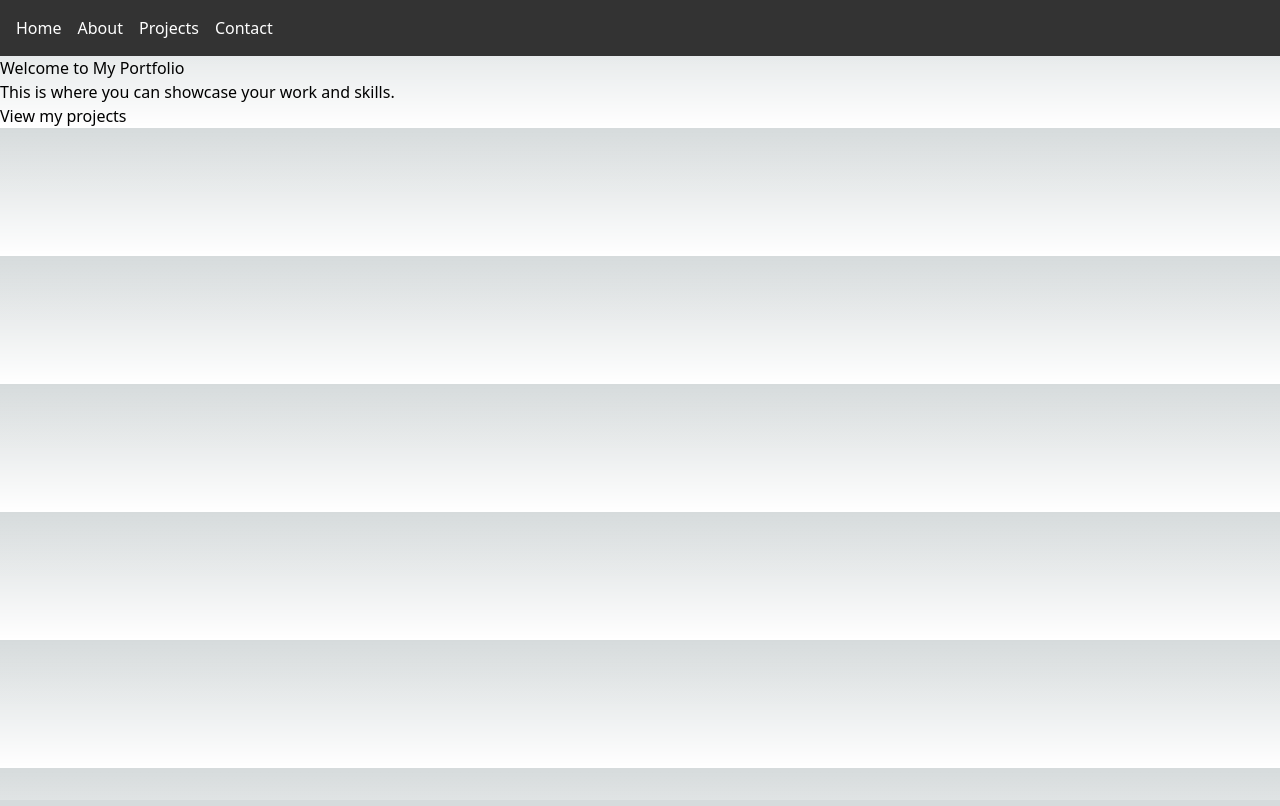
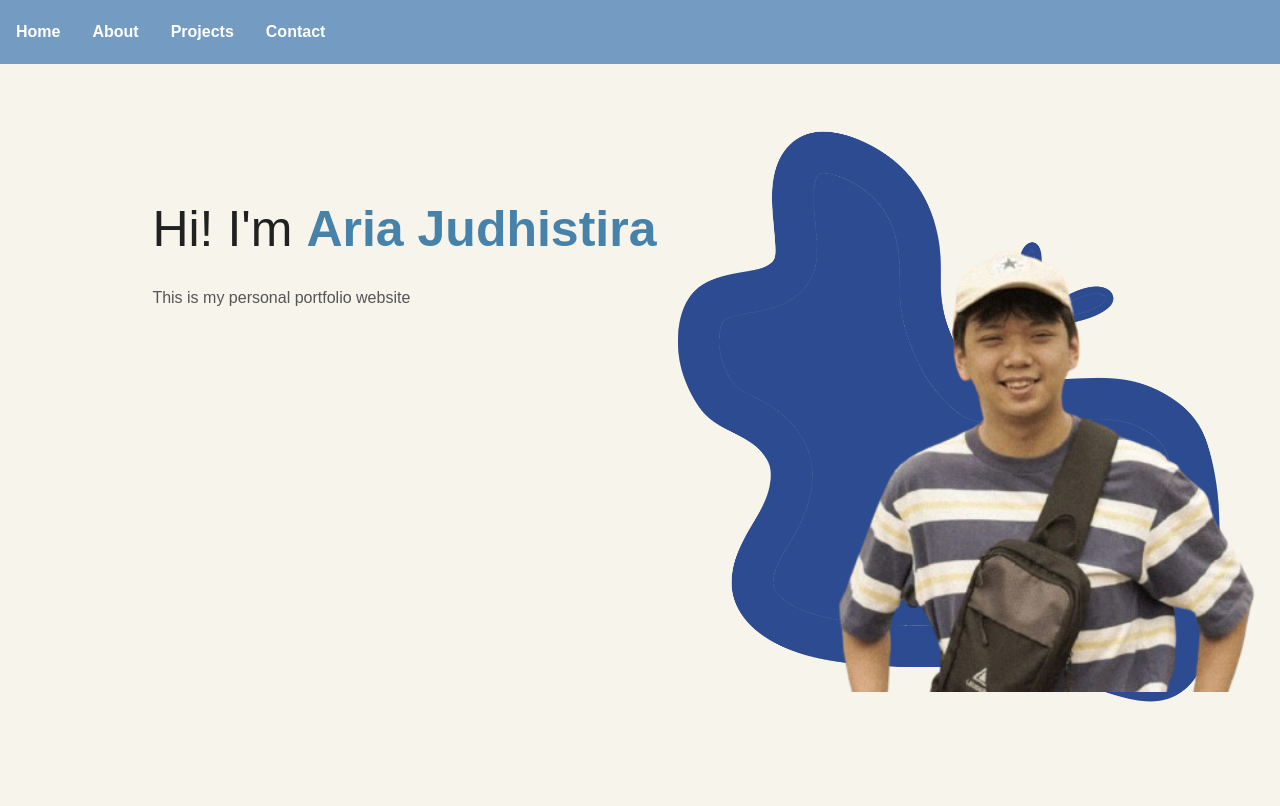
Before and after one commit to TukangLas21/Hands-On, a Next.js app: page / in a window 1280 px wide. Shown: the top 806 px of the page. Built offline with nearby package versions, Linux system fonts and the light colour scheme.

Commit message:
feat: added photo to home page

```diff
--- a/app/globals.css
+++ b/app/globals.css
@@ -24,6 +24,10 @@ body {
       rgb(var(--background-end-rgb))
     )
     rgb(var(--background-start-rgb));
+  font-family: Arial, sans-serif;
+  margin: 0;
+  padding: 0;
+  background: #F6F4EB;
 }
 
 @layer utilities {
@@ -32,13 +36,90 @@ body {
   }
 }
 
+*{
+  margin: 0;
+  padding: 0;
+  font-family: sans-serif;
+}
+
+.hero{
+  position: relative;
+  width: 100%;
+  height: 100vh;
+  background: #F6F4EB;
+}
+
 nav {
-  background: #333;
+  background: #749BC2;
   padding: 1rem;
+  display: flex;
+  width: 100%;
+  margin: auto;
+  padding: 20px 0;
+  align-items: center;
+}
+
+nav ul li {
+  display: inline-block;
+  margin: 10px 20px;
 }
 
 nav a {
   color: #fff;
   margin-right: 1rem;
+  margin-left: 1rem;
   text-decoration: none;
+  font-weight: bold;
 }
+
+nav a:hover {
+  color: #4682A9;
+}
+
+.detel {
+  margin-left: 8%;
+  margin-top: 10%;
+}
+
+h1 {
+  font-size: 50px;
+  color: #212121;
+  margin-bottom: 20px;
+  margin-left: 50px;
+  bottom: 50px;
+}
+
+span {
+  color: #4682A9;
+  font-weight: bold;
+}
+
+p {
+  color: #555;
+  line-height: 22px;
+  margin-left: 50px;
+  bottom: 50px;
+}
+
+.images{
+  width: 50%;
+  height: 80%;
+  position: absolute;
+  bottom: 200px;
+  right: 150px;
+}
+
+.images img {
+  position: absolute;
+  left: 20%;
+}
+
+.blob {
+  top: -50px;
+  transform: rotate(90deg);
+}
+
+.photo {
+  bottom: 100px;
+  height: 100%;
+}
--- a/app/page.tsx
+++ b/app/page.tsx
@@ -3,10 +3,15 @@ import Link from 'next/link';
 
 export default function Home() {
   return (
-    <div>
-      <h1>Welcome to My Portfolio</h1>
-      <p>This is where you can showcase your work and skills.</p>
-      <Link href="/projects">View my projects</Link>
+    <div className="hero">
+      <div className="detel">
+        <h1>Hi! I'm <span>Aria Judhistira</span></h1>
+        <p>This is my personal portfolio website</p>
+      </div>
+      <div className="images">
+        <img src="/blueblob.png" className="blob"></img>
+        <img src="/foto_diri.png" className="photo"></img>
+      </div>
     </div>
   );
 }
```
Also changed, not shown: public/blueblob.png (added), public/foto_diri.png (added).
